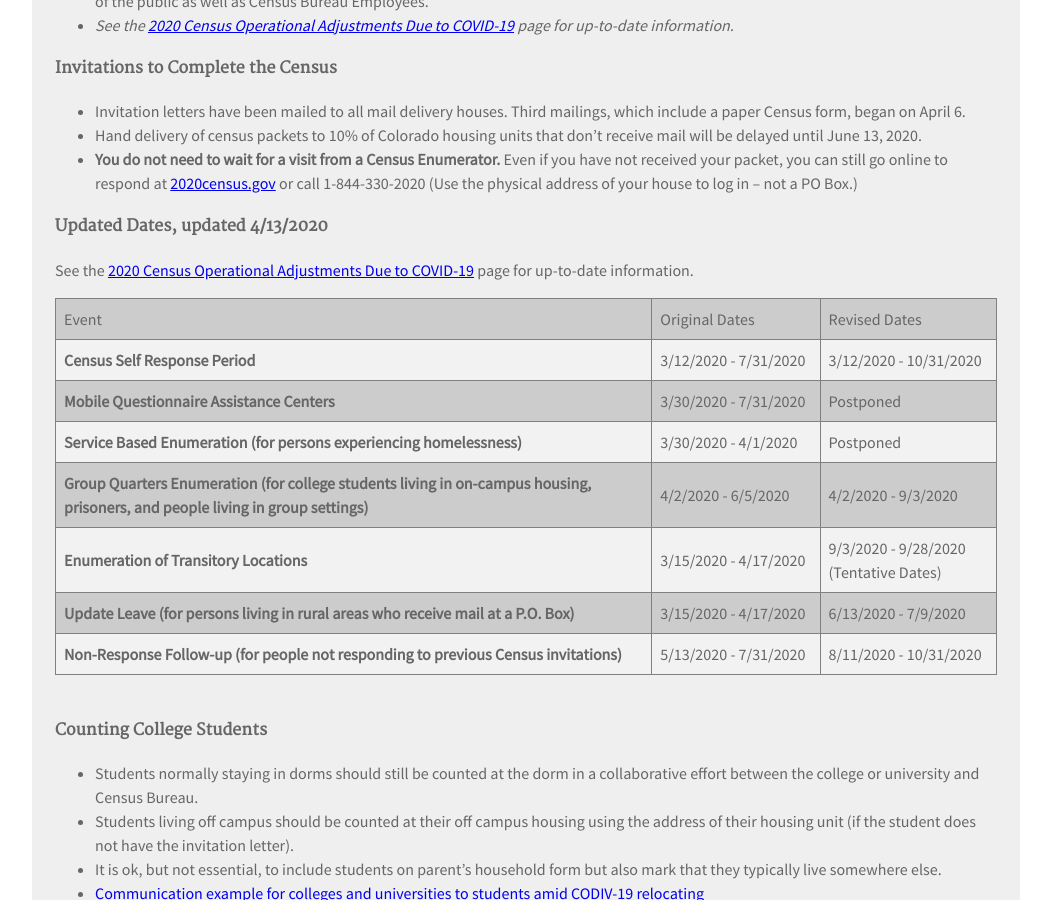
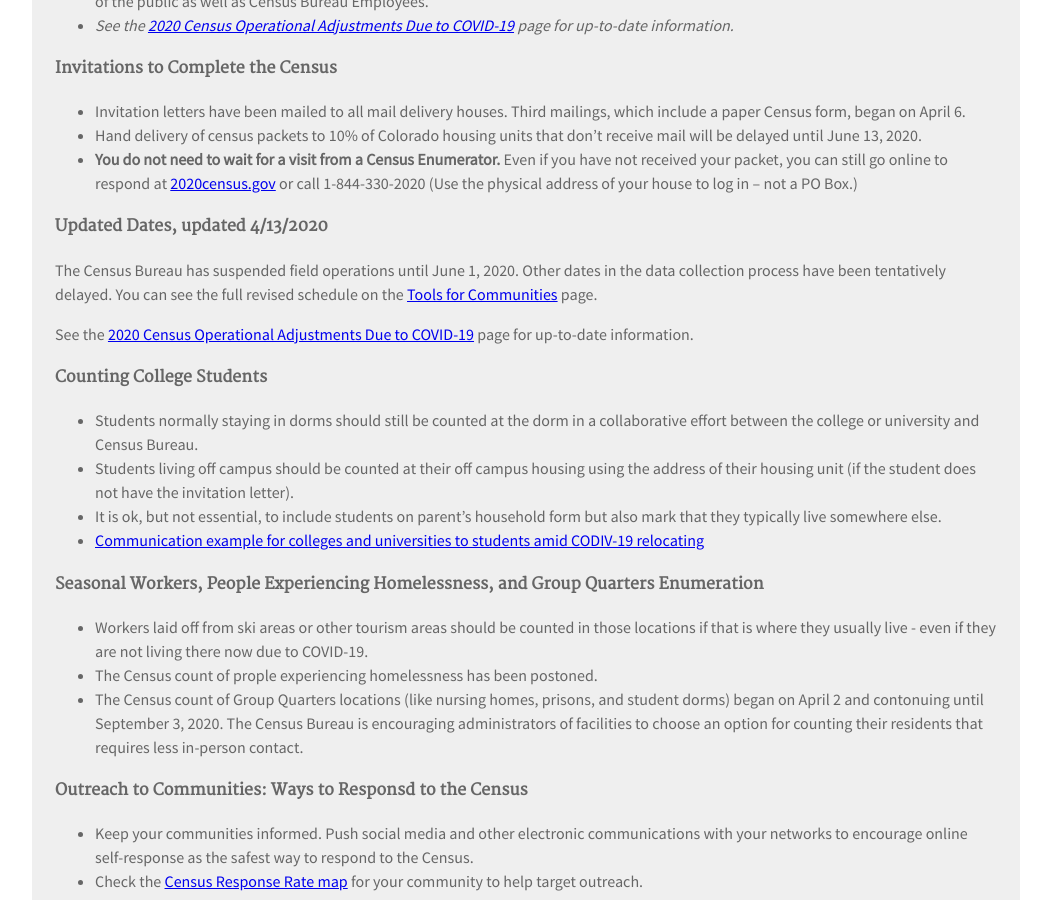
Before and after one commit to TBleess/Website_New, a Jekyll site: the page built from pages/5_CensusACS/2020-covid.html, in a window 1280 px wide and 900 px high, scrolled down 620 px. Shown: the whole window, without its empty margins (114-1165 px from the left). Built offline with Jekyll 4.4.1, drawn with Linux system fonts in a browser that asks for light colours.

Commit message:
Add files via upload

```diff
--- a/pages/5_CensusACS/2020-covid.html
+++ b/pages/5_CensusACS/2020-covid.html
@@ -45,17 +45,9 @@
 Even if you have not received your packet, you can still go online to respond at <a href="https://2020census.gov/" target="_blank">2020census.gov</a> or call 1-844-330-2020 (Use the physical address of your house to log in – not a PO Box.)</li>
 </ul>
 <h4>Updated Dates, updated 4/13/2020</h4>
+<p>The Census Bureau has suspended field operations until June 1, 2020. Other dates in the data collection process have been tentatively delayed.
+You can see the full revised schedule on the <a href="https://demography.dola.colorado.gov/census-acs/2020-resources/">Tools for Communities</a> page.</p>
 <p>See the <a href="https://2020census.gov/en/news-events/operational-adjustments-covid-19.html" target="_blank">2020 Census Operational Adjustments Due to COVID-19</a> page for up-to-date information.</p>
-<table border="1">
-<tr><td>Event</td><td>Original Dates</td><td>Revised Dates</td></tr>
-<tr><td><b>Census Self Response Period</b></td><td> 3/12/2020 - 7/31/2020</td><td>3/12/2020 - 10/31/2020</td></tr>
-<tr><td><b>Mobile Questionnaire Assistance Centers</b></td><td> 3/30/2020 - 7/31/2020</td><td>Postponed</td></tr>
-<tr><td><b>Service Based Enumeration (for persons experiencing homelessness)</b></td><td> 3/30/2020 - 4/1/2020<td>Postponed</td></tr>
-<tr><td><b>Group Quarters Enumeration (for college students living in on-campus housing, <br>prisoners, and people living in group settings)</b></td><td> 4/2/2020 - 6/5/2020</td><td>4/2/2020 - 9/3/2020</td></tr>
-<tr><td><b>Enumeration of Transitory Locations</b></td><td> 3/15/2020 - 4/17/2020</td><td>9/3/2020 - 9/28/2020<br>(Tentative Dates)</td></tr>
-<tr><td><b>Update Leave (for persons living in rural areas who receive mail at a P.O. Box)</b></td><td> 3/15/2020 - 4/17/2020</td><td>6/13/2020 - 7/9/2020</tr>
-<tr><td><b>Non-Response Follow-up (for people not responding to previous Census invitations)</b></td><td> 5/13/2020 - 7/31/2020</td><td>8/11/2020 - 10/31/2020</tr>
-</table>
 <br>
 <h4>Counting College Students</h4>
 <ul>
```
Also changed, not shown: pages/5_CensusACS/2020-resources.html (+9 -1 lines).
